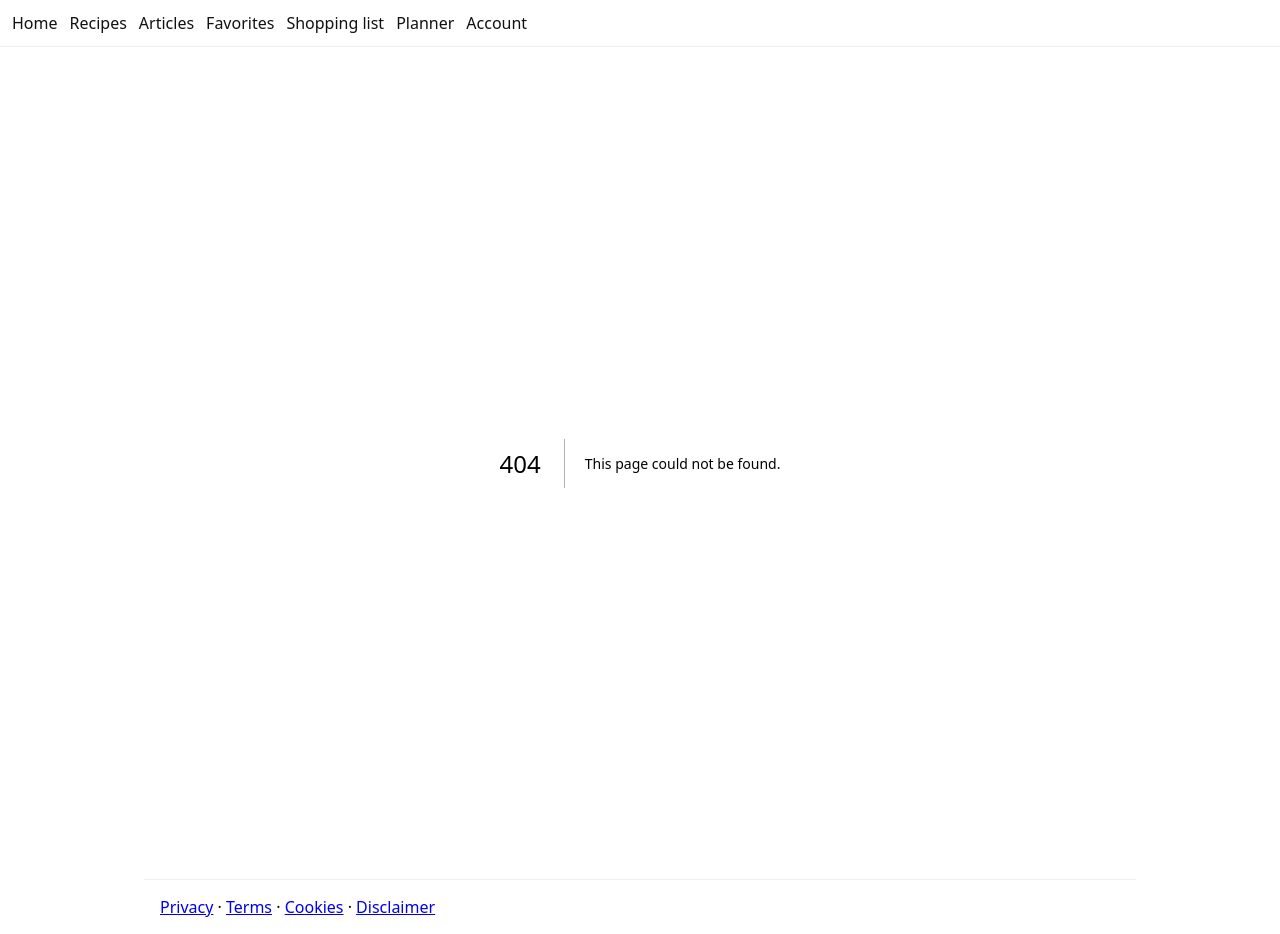
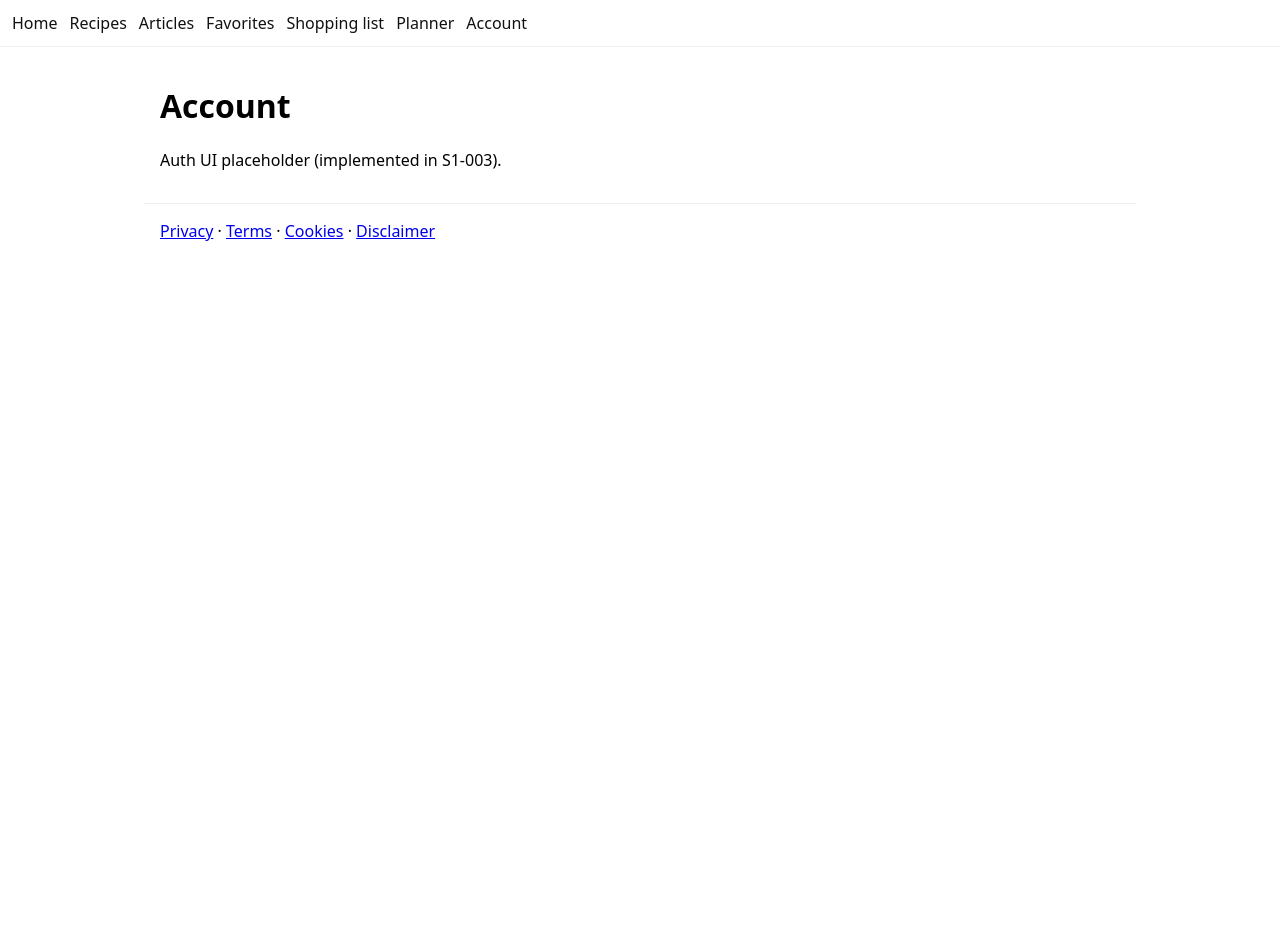
Before and after one commit to YPADSs/agent-platform, a Next.js app: page /account in a window 1280 px wide. Before the commit this address had no page. After the commit the page ends 800 px from the top, so only its background shows below. Built offline with nearby package versions, Linux system fonts and the light colour scheme.

Commit message:
S1-002: add account route placeholder

```diff
--- /dev/null
+++ b/app/account/page.tsx
@@ -0,0 +1,8 @@
+export default function AccountPage() {
+  return (
+    <>
+      <h1>Account</h1>
+      <p>Auth UI placeholder (implemented in S1-003).</p>
+    </>
+  );
+}
```
